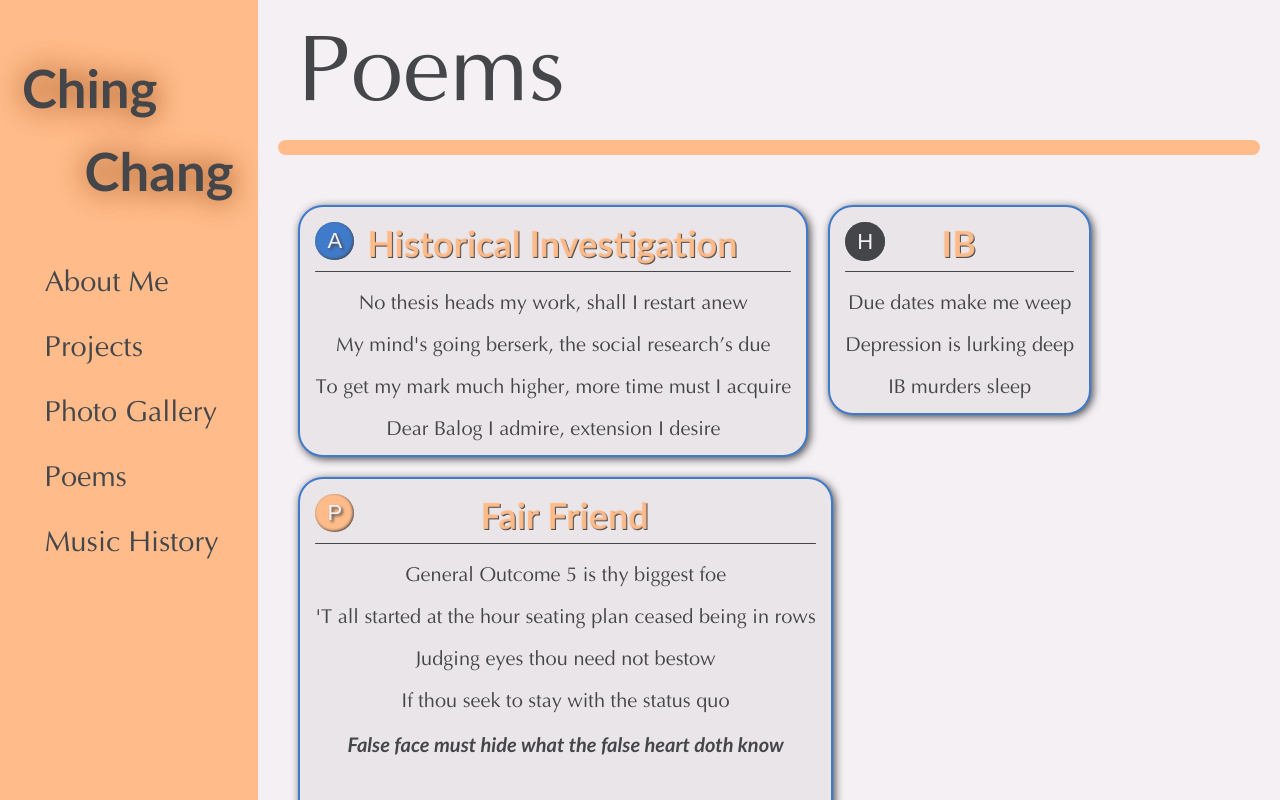
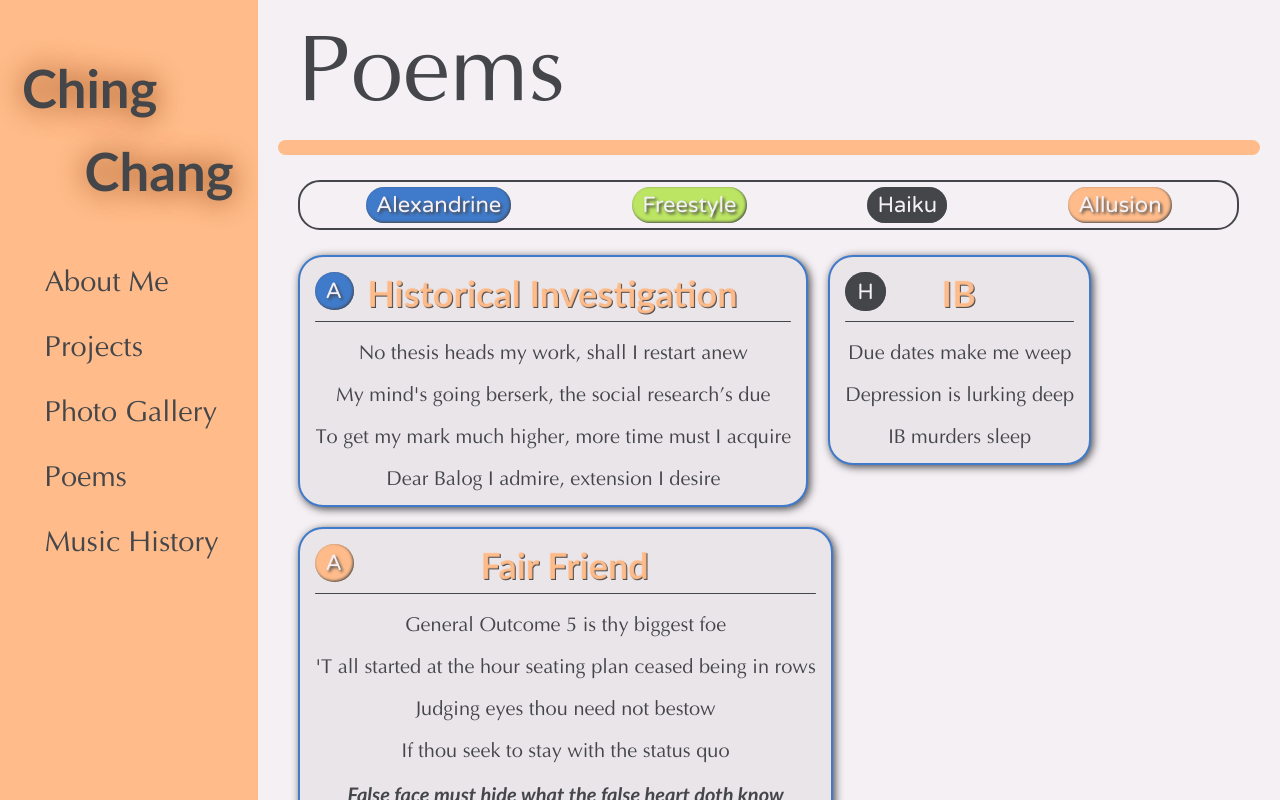
Before and after one commit to ChingChang9/Personal-Website, a Vue app: page /poems in a window 1280 px wide. Shown: the top 800 px of the page. Built offline with nearby package versions, Linux system fonts and the light colour scheme.

Commit message:
poem page header

```diff
--- a/src/views/Poems.vue
+++ b/src/views/Poems.vue
@@ -2,6 +2,22 @@
   <div>
     <div id="topic">Poems</div>
     <div id="line"></div>
+
+    <div id="header">
+      <div class="poem-model alexandrine">Alexandrine</div>
+      <div class="poem-description">
+        12 syllables per line, each line must be split by a comma into two 6 syllables phrases.
+        Line 1 must rhyme with line 2, line 3 must rhyme with line 4. Everything must follow iambic
+        pentameter
+      </div>
+      <div class="poem-model freestyle">Freestyle</div>
+      <div class="poem-description">I do what I want</div>
+      <div class="poem-model haiku">Haiku</div>
+      <div class="poem-description">3 lines. Each line must have exactly 5, 7, 5 syllables respectively</div>
+      <div class="poem-model allusion">Allusion</div>
+      <div class="poem-description">Alludes to a famous piece of work</div>
+    </div>
+
     <div class="poem alexandrine">
       <div class="poem-type">A<span>lexandrine</span></div>
       <div class="title">Historical Investigation</div>
@@ -25,8 +41,8 @@
       </div>
     </div>
 
-    <div class="poem punchline">
-      <div class="poem-type">P<span>unchline</span></div>
+    <div class="poem allusion">
+      <div class="poem-type">A<span>llusion</span></div>
       <div class="title">Fair Friend</div>
       <div class="break"></div>
       <div class="verse">
@@ -78,6 +94,71 @@ export default {
 </script>
 
 <style lang="scss" scoped>
+#header {
+  padding: 5px;
+  border: 2px solid $black;
+  border-radius: 22px;
+  display: flex;
+  justify-content: space-around;
+  margin-top: -25px;
+  margin-bottom: 25px;
+  .poem-model {
+    display: inline-block;
+    font-size: 22px;
+    color: $white;
+    border-radius: 22px;
+    font-family: Varela Round;
+    text-shadow: 2px 2px 3px $black;
+    box-shadow: inset -1px -1px 3px $black;
+    padding: 5px 10px;
+    cursor: pointer;
+    &.alexandrine {
+      background-color: $secondary-colour;
+      &:hover {
+        + .poem-description {
+          display: block;
+        }
+      }
+    }
+    &.freestyle {
+      background-color: $tertiary-colour;
+      &:hover {
+        + .poem-description {
+          display: block;
+        }
+      }
+    }
+    &.haiku {
+      background-color: $black;
+      &:hover {
+        + .poem-description {
+          display: block;
+        }
+      }
+    }
+    &.allusion {
+      background-color: $primary-colour;
+      &:hover {
+        + .poem-description {
+          display: block;
+        }
+      }
+    }
+  }
+  .poem-description {
+    position: absolute;
+    display: none;
+    width: calc(200px + 5vw);
+    background-color: $white;
+    border: 2px solid $black;
+    padding: 10px 20px;
+    z-index: 1;
+    border-radius: 15px;
+    font-family: Varela Round;
+    text-align: center;
+    margin-top: calc(1em + 31px);
+  }
+}
 .poem {
   background-color: $shaded-white;
   text-align: center;
@@ -122,7 +203,7 @@ export default {
   color: $white;
   border-radius: 22px;
   font-size: 22px;
-  font-family: arial;
+  font-family: Varela Round;
   text-shadow: 2px 2px 3px $black;
   cursor: pointer;
   float: right;
@@ -136,9 +217,9 @@ export default {
   }
   .alexandrine & {
     background-color: $secondary-colour;
-    padding: 6px 12px;
+    padding: 6px 12px 6px 10px;
     &:hover {
-      padding-right: 115px;
+      padding-right: 122px;
       transition-duration: 1s;
       span {
         opacity: 1;
@@ -162,7 +243,7 @@ export default {
     background-color: $black;
     padding: 7px 12px 6px 12px;
     &:hover {
-      padding-right: 53px;
+      padding-right: 55px;
       transition-duration: 1s;
       span {
         opacity: 1;
@@ -170,11 +251,11 @@ export default {
       }
     }
   }
-  .punchline & {
+  .allusion & {
     background-color: $primary-colour;
-    padding: 6px 12px;
+    padding: 6px 12px 6px 10px;
     &:hover {
-      padding-right: 95px;
+      padding-right: 80px;
       transition-duration: 1s;
       span {
         opacity: 1;
```
